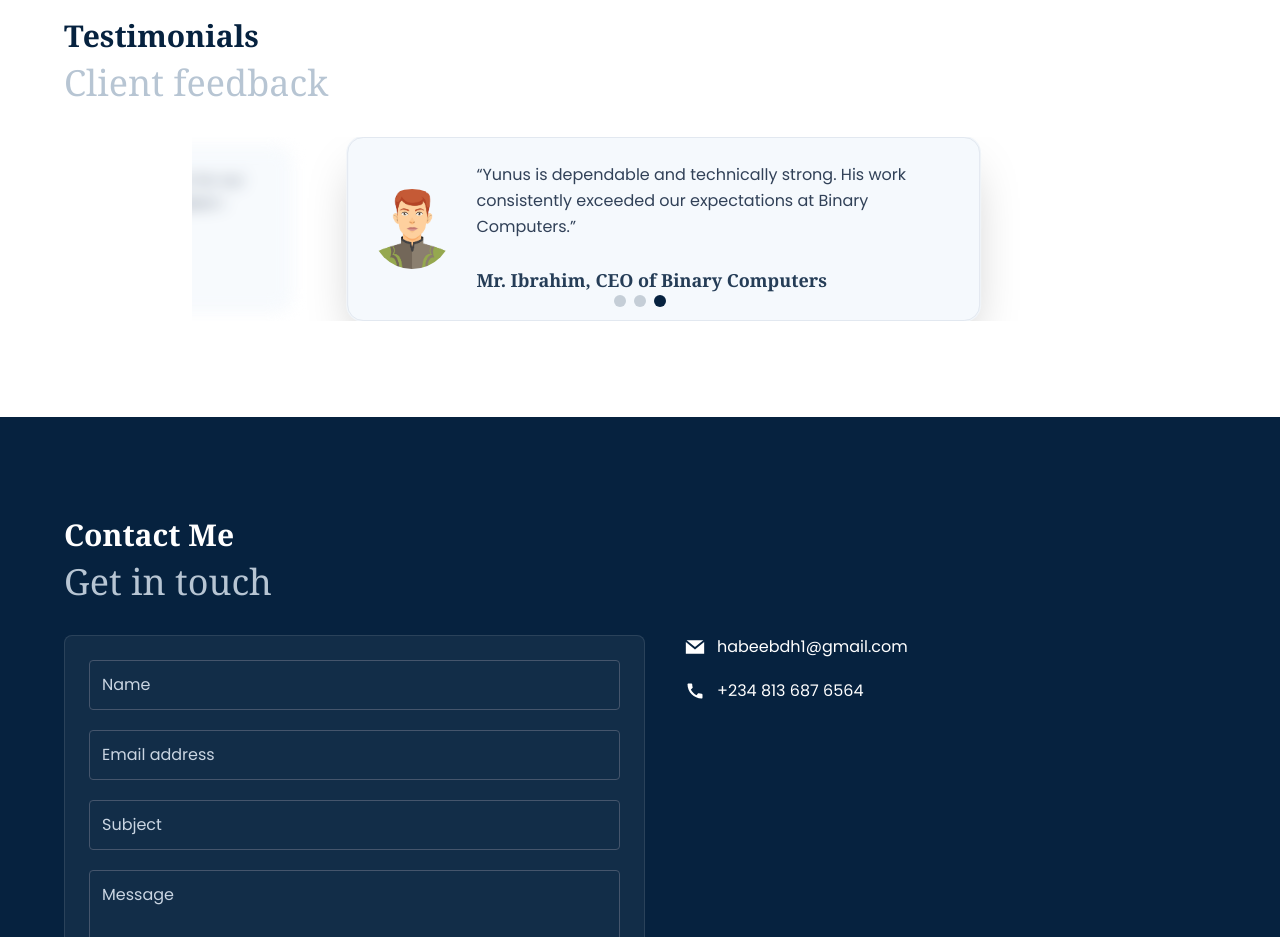
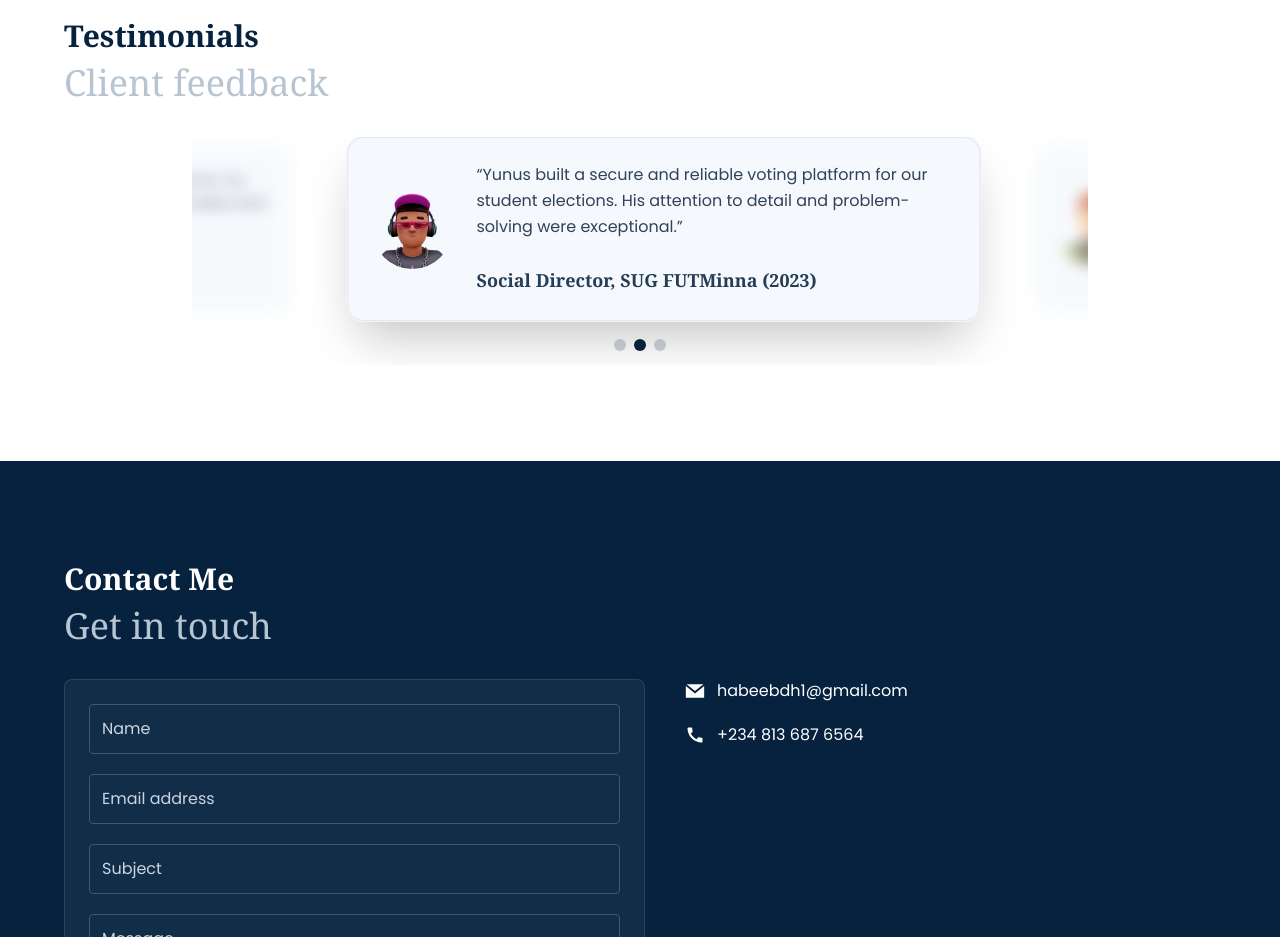
Before and after one commit to yunushabeeb/yunushabeeb, a React (Vite) app: page / in a window 1280 px wide. Shown: the part 3520-4457 px from the top of the page. Built offline with nearby package versions, Linux system fonts and the light colour scheme; a web font is replaced by a local one.

Commit message:
style: Adjust Swiper pagination and update Testimonials component for improved layout and functionality

```diff
--- a/src/App.css
+++ b/src/App.css
@@ -5,10 +5,9 @@
 /* Paprika */
 @import url('https://fonts.googleapis.com/css2?family=Paprika&display=swap');
 
+@import 'swiper/css';
+@import 'swiper/css/pagination';
 @import 'tailwindcss';
-@import 'swiper/css';
-@import 'swiper/css/navigation';
-@import 'swiper/css/pagination';
 
 @theme {
    --font-Poppins: "Poppins", system-ui, -apple-system, "Segoe UI", Roboto, "Helvetica Neue", Arial;
@@ -132,6 +131,10 @@
   }
 }
 
+.swiper-pagination {
+  position: relative !important;
+  margin-top: 20px; /* Example customization */
+}
 .swiper-pagination-bullet {
-  @apply w-3 h-3 bg-dark_primary;
+  @apply w-3 h-3 mt-6 bg-dark_primary;
 }
--- a/src/components/Testimonials.tsx
+++ b/src/components/Testimonials.tsx
@@ -1,13 +1,13 @@
 // Import Swiper React components
 import { Swiper, SwiperSlide } from 'swiper/react';
 import type { Swiper as SwiperClass } from 'swiper/types';
+
 
 // import Swiper and modules styles
 import { Pagination, Autoplay, Keyboard, A11y } from 'swiper/modules';
 import { useState, useRef } from 'react';
 import clsx from 'clsx';
 import { content } from '../Content';
-
 
 interface Item {
   img: string;
@@ -35,7 +35,6 @@ const Testimonials = () => {
         <Swiper
           onSwiper={(s) => (swiperRef.current = s)}
           direction="horizontal"
-          loop={true}
           centeredSlides={true}
           spaceBetween={24}
           // responsive slides per view for better layout on each breakpoint
@@ -46,7 +45,10 @@ const Testimonials = () => {
             1280: { slidesPerView: 1.4 },
           }}
           pagination={{ clickable: true }}
-          autoplay={{ delay: 4500, disableOnInteraction: false }}
+          autoplay={{ delay: 4500, disableOnInteraction: false,
+            stopOnLastSlide: false
+
+           }}
           keyboard={{ enabled: true, onlyInViewport: true }}
           a11y={{
             prevSlideMessage: 'Previous testimonial',
@@ -56,6 +58,7 @@ const Testimonials = () => {
           modules={[Pagination, Autoplay, Keyboard, A11y]}
           className="min-h-2 md:max-w-4xl pb-12"
           data-aos="fade-left"
+
         >
           {Testimonials.testimonials_content.map((item: Item, i) => {
             const isActive = i === activeIndex;
```
